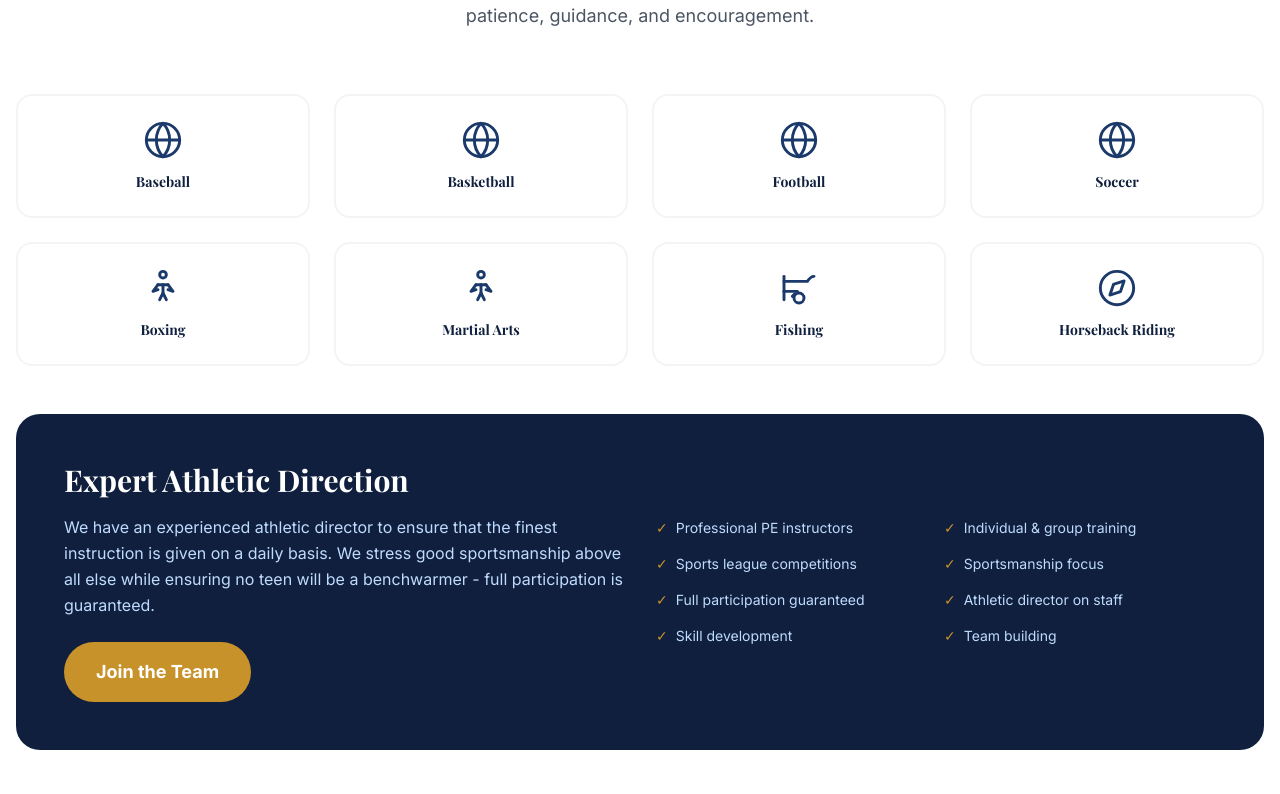
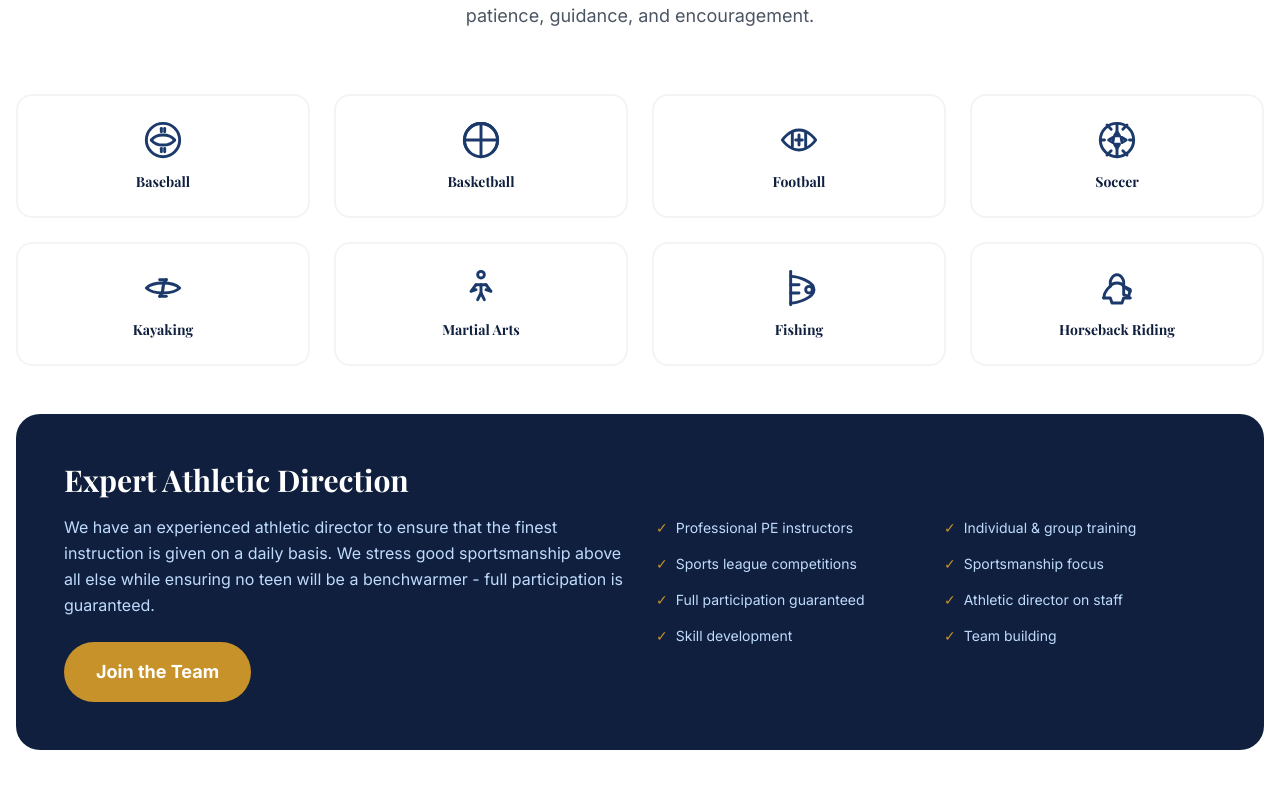
Before and after one commit to SunfieldMarketing/jewishteencamp, a Next.js app: page /day-camp in a window 1280 px wide. Shown: the part 2566-3360 px from the top of the page. Built offline with nearby package versions, Linux system fonts and the light colour scheme.

Commit message:
Update 4

```diff
--- a/app/day-camp/page.js
+++ b/app/day-camp/page.js
@@ -3,6 +3,7 @@ import ContactForm from '../../components/ContactForm';
 import {
   CalendarIcon, TentIcon, PersonIcon, MountainIcon, WavesIcon,
   SportsIcon, FishingIcon, MartialArtsIcon, CompassIcon, StarOfDavidIcon,
+  KayakingIcon, BaseballIcon, BasketballIcon, FootballIcon, SoccerIcon, HorseIcon,
 } from '../../components/Icons';
 import { featuredPhoto, adventurePhotos, sportsPhotos, tripPhotos, img, thumb } from '../../lib/photos';
 
@@ -30,7 +31,7 @@ export default function DayCampPage() {
             Daily adventures, expert coaching, authentic Jewish culture - all designed to challenge, inspire, and transform your teen.
           </p>
           <div className="flex flex-col sm:flex-row gap-4 justify-center">
-            <Link href="/contact" className="btn-primary">Enroll Now</Link>
+            <Link href="/contact?program=day-camp" className="btn-primary">Enroll Now</Link>
             <Link href="/schedule" className="btn-outline">View Schedule</Link>
           </div>
           <nav className="mt-8 flex items-center justify-center gap-2 text-sm text-blue-300">
@@ -94,10 +95,9 @@ export default function DayCampPage() {
               </p>
             </div>
             {/* Real adventure photos */}
-            <div className="grid grid-cols-2 gap-3">
-              {adventurePhotos.slice(0, 4).map((photo, i) => (
-                <div key={i} className={`rounded-2xl overflow-hidden ${i === 0 ? 'col-span-2' : ''}`}
-                  style={{ height: i === 0 ? '220px' : '160px' }}>
+            <div className="grid grid-cols-2 md:grid-cols-3 gap-3">
+              {adventurePhotos.slice(0, 6).map((photo, i) => (
+                <div key={i} className={`rounded-2xl overflow-hidden ${i === 0 ? 'md:col-span-2 md:row-span-2 h-[450px]' : 'h-[218px]'}`}>
                   <img src={thumb(photo.id)} alt={photo.alt}
                     className="w-full h-full object-cover hover:scale-105 transition-transform duration-500" />
                 </div>
@@ -227,7 +227,7 @@ export default function DayCampPage() {
                   </div>
                 ))}
               </div>
-              <Link href="/contact" className="btn-secondary">Ask About Our Menu</Link>
+              <Link href="/contact?program=day-camp" className="btn-secondary">Ask About Our Menu</Link>
             </div>
             <div className="bg-gradient-to-br from-primary-dark to-primary rounded-3xl p-10 text-white text-center">
               <div className="w-20 h-20 mx-auto mb-6 text-gold/60"><StarOfDavidIcon className="w-full h-full" /></div>
@@ -290,14 +290,14 @@ const tripCards = [
 ];
 
 const sports = [
-  { icon: <SportsIcon className="w-full h-full" />, name: 'Baseball' },
-  { icon: <SportsIcon className="w-full h-full" />, name: 'Basketball' },
-  { icon: <SportsIcon className="w-full h-full" />, name: 'Football' },
-  { icon: <SportsIcon className="w-full h-full" />, name: 'Soccer' },
-  { icon: <MartialArtsIcon className="w-full h-full" />, name: 'Boxing' },
+  { icon: <BaseballIcon className="w-full h-full" />, name: 'Baseball' },
+  { icon: <BasketballIcon className="w-full h-full" />, name: 'Basketball' },
+  { icon: <FootballIcon className="w-full h-full" />, name: 'Football' },
+  { icon: <SoccerIcon className="w-full h-full" />, name: 'Soccer' },
+  { icon: <KayakingIcon className="w-full h-full" />, name: 'Kayaking' },
   { icon: <MartialArtsIcon className="w-full h-full" />, name: 'Martial Arts' },
   { icon: <FishingIcon className="w-full h-full" />, name: 'Fishing' },
-  { icon: <CompassIcon className="w-full h-full" />, name: 'Horseback Riding' },
+  { icon: <HorseIcon className="w-full h-full" />, name: 'Horseback Riding' },
 ];
 
 const sportsFeatures = [
--- a/app/page.js
+++ b/app/page.js
@@ -328,7 +328,7 @@ export default function HomePage() {
                         </li>
                       ))}
                     </ul>
-                    <Link href="/contact" className={`block text-center py-3 rounded-xl font-bold transition-all ${idx === 1 ? 'bg-gold text-white hover:bg-gold-dark' : 'bg-primary text-white hover:bg-primary-dark'}`}>
+                    <Link href={`/contact?program=${program.name.toLowerCase().includes('boys') ? 'boys-teen-camp' : 'girls-art-adventure'}`} className={`block text-center py-3 rounded-xl font-bold transition-all ${idx === 1 ? 'bg-gold text-white hover:bg-gold-dark' : 'bg-primary text-white hover:bg-primary-dark'}`}>
                       Register Now
                     </Link>
                   </div>
@@ -368,11 +368,11 @@ export default function HomePage() {
 
           <div className="grid grid-cols-1 md:grid-cols-3 gap-8">
             {staff.map((member) => (
-              <div key={member.name} className="card text-center">
-                <div className="h-64 overflow-hidden">
-                  <img src={img(member.image, 600)} alt={member.name} className="w-full h-full object-cover grayscale hover:grayscale-0 transition-all duration-500" />
+              <div key={member.name} className="bg-white rounded-3xl p-8 shadow-sm hover:shadow-xl transition-all duration-300 text-center flex flex-col items-center border border-gray-100">
+                <div className="w-32 h-32 mb-6 rounded-full overflow-hidden ring-4 ring-gold/10">
+                  <img src={img(member.image, 300)} alt={member.name} className="w-full h-full object-cover grayscale hover:grayscale-0 transition-all duration-500 scale-110" />
                 </div>
-                <div className="p-6">
+                <div className="flex-grow">
                   <h3 className="text-xl font-bold text-primary-dark mb-1" style={{ fontFamily: 'Playfair Display, serif' }}>
                     {member.name}
                   </h3>
--- a/components/ContactForm.js
+++ b/components/ContactForm.js
@@ -1,6 +1,7 @@
 'use client';
 
-import { useState } from 'react';
+import { useState, useEffect } from 'react';
+import { useSearchParams } from 'next/navigation';
 
 export default function ContactForm({ variant = 'default' }) {
   const [formData, setFormData] = useState({
@@ -9,8 +10,18 @@ export default function ContactForm({ variant = 'default' }) {
     phone: '',
     childAge: '',
     subject: '',
+    program: '',
     message: '',
   });
+
+  const searchParams = useSearchParams();
+
+  useEffect(() => {
+    const programParam = searchParams.get('program');
+    if (programParam) {
+      setFormData((prev) => ({ ...prev, program: programParam }));
+    }
+  }, [searchParams]);
   const [status, setStatus] = useState('idle'); // idle | loading | success | error
 
   const handleChange = (e) => {
@@ -30,7 +41,7 @@ export default function ContactForm({ variant = 'default' }) {
 
       if (res.ok) {
         setStatus('success');
-        setFormData({ name: '', email: '', phone: '', childAge: '', subject: '', message: '' });
+        setFormData({ name: '', email: '', phone: '', childAge: '', subject: '', program: '', message: '' });
       } else {
         setStatus('error');
       }
@@ -155,6 +166,26 @@ export default function ContactForm({ variant = 'default' }) {
       </div>
 
       <div>
+        <label htmlFor="program" className="block text-sm font-semibold text-gray-700 mb-2">
+          Program of Interest
+        </label>
+        <select
+          id="program"
+          name="program"
+          value={formData.program}
+          onChange={handleChange}
+          className="input-field bg-white"
+        >
+          <option value="">Select a program (optional)...</option>
+          <option value="boys-teen-camp">Boys&apos; Teen Camp (June 18 – July 11)</option>
+          <option value="girls-art-adventure">Girls&apos; Art & Adventure (July 17 – July 22)</option>
+          <option value="pacific-nw">Pacific NW Adventure</option>
+          <option value="day-camp">General Day Camp</option>
+          <option value="shabbaton">Shabbatons & Overnights</option>
+        </select>
+      </div>
+
+      <div>
         <label htmlFor="message" className="block text-sm font-semibold text-gray-700 mb-2">
           Message <span className="text-red-500">*</span>
         </label>
--- a/components/Icons.js
+++ b/components/Icons.js
@@ -75,11 +75,82 @@ export function MartialArtsIcon({ className = 'w-8 h-8' }) {
 export function FishingIcon({ className = 'w-8 h-8' }) {
   return (
     <svg className={className} viewBox="0 0 24 24" fill="none" stroke="currentColor" strokeWidth="1.75" strokeLinecap="round" strokeLinejoin="round">
-      <path d="M3 5v14" />
-      <path d="M3 8h14c0 0 2-3 4-3" />
-      <path d="M3 14h8" />
-      <circle cx="12" cy="18" r="3" />
-      <path d="M9.5 15.5l-1.5 1.5" />
+      <path d="M7 2v20" />
+      <path d="M7 5c4 0 14 3 14 8s-10 8-14 8" />
+      <path d="M7 10h5" />
+      <path d="M7 15h5" />
+      <circle cx="18" cy="13" r="2" />
+    </svg>
+  );
+}
+
+export function KayakingIcon({ className = 'w-8 h-8' }) {
+  return (
+    <svg className={className} viewBox="0 0 24 24" fill="none" stroke="currentColor" strokeWidth="1.75" strokeLinecap="round" strokeLinejoin="round">
+      <path d="M22 12c-4 4-16 4-20 0 4-4 16-4 20 0Z" />
+      <path d="M12 12c0-3 2-5 2-5" />
+      <path d="M12 12c0 3-2 5-2 5" />
+      <path d="M10 7h4" />
+      <path d="M10 17h4" />
+    </svg>
+  );
+}
+
+export function BaseballIcon({ className = 'w-8 h-8' }) {
+  return (
+    <svg className={className} viewBox="0 0 24 24" fill="none" stroke="currentColor" strokeWidth="1.75" strokeLinecap="round" strokeLinejoin="round">
+      <circle cx="12" cy="12" r="10" />
+      <path d="M5 12c3-4 11-4 14 0" />
+      <path d="M5 12c3 4 11 4 14 0" />
+      <path d="M11 5v2" />
+      <path d="M13 5v2" />
+      <path d="M11 17v2" />
+      <path d="M13 17v2" />
+    </svg>
+  );
+}
+
+export function BasketballIcon({ className = 'w-8 h-8' }) {
+  return (
+    <svg className={className} viewBox="0 0 24 24" fill="none" stroke="currentColor" strokeWidth="1.75" strokeLinecap="round" strokeLinejoin="round">
+      <circle cx="12" cy="12" r="10" />
+      <path d="M12 2v20" />
+      <path d="M2 12h20" />
+      <path d="M4.93 4.93a10 10 0 0 1 14.14 14.14" />
+      <path d="M19.07 4.93a10 10 0 0 0-14.14 14.14" />
+    </svg>
+  );
+}
+
+export function FootballIcon({ className = 'w-8 h-8' }) {
+  return (
+    <svg className={className} viewBox="0 0 24 24" fill="none" stroke="currentColor" strokeWidth="1.75" strokeLinecap="round" strokeLinejoin="round">
+      <path d="M22 12s-4-6-10-6-10 6-10 6 4 6 10 6 10-6 10-6Z" />
+      <path d="M8 8v8" />
+      <path d="M16 8v8" />
+      <line x1="10" y1="12" x2="14" y2="12" />
+      <line x1="12" y1="9" x2="12" y2="15" />
+    </svg>
+  );
+}
+
+export function SoccerIcon({ className = 'w-8 h-8' }) {
+  return (
+    <svg className={className} viewBox="0 0 24 24" fill="none" stroke="currentColor" strokeWidth="1.75" strokeLinecap="round" strokeLinejoin="round">
+      <circle cx="12" cy="12" r="10" />
+      <path d="m12 7-1.5 2.5h3L12 7Zm-2.5 3.5L7 12l2.5 1.5.5-3Zm5 0 .5 3 2.5-1.5-2.5-1.5ZM12 17l1.5-2.5h-3L12 17Z" />
+      <path d="M12 2v5m0 10v5m10-10h-2.5M4.5 12H2m13.5-6.5L18 3M6 3l2.5 2.5M18 21l-2.5-2.5M8.5 18.5 6 21" />
+    </svg>
+  );
+}
+
+export function HorseIcon({ className = 'w-8 h-8' }) {
+  return (
+    <svg className={className} viewBox="0 0 24 24" fill="none" stroke="currentColor" strokeWidth="1.75" strokeLinecap="round" strokeLinejoin="round">
+      <path d="M4 18c0-4 4-7 4-7s1-2 4-2 4 2 4 2l4 3" />
+      <path d="M8 11V8s1-4 4-4 4 4 4 4v3" />
+      <path d="M16 11l4 2-1 4-3-1V11Z" />
+      <path d="M4 18h4l1 3h6l1-3h4" />
     </svg>
   );
 }
```
Also changed, not shown: lib/photos.js.
